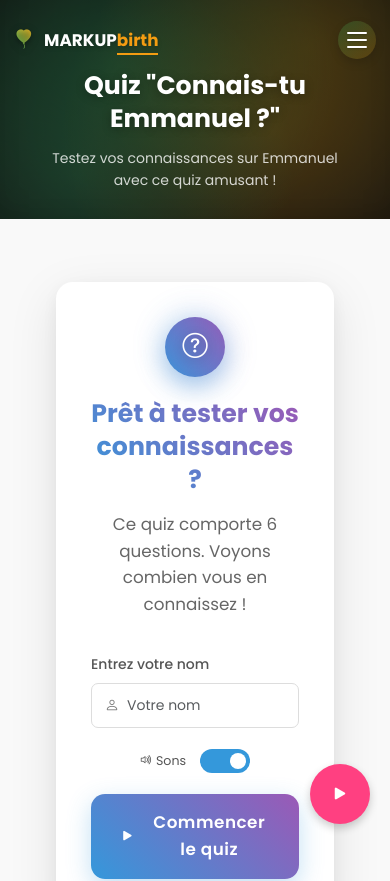
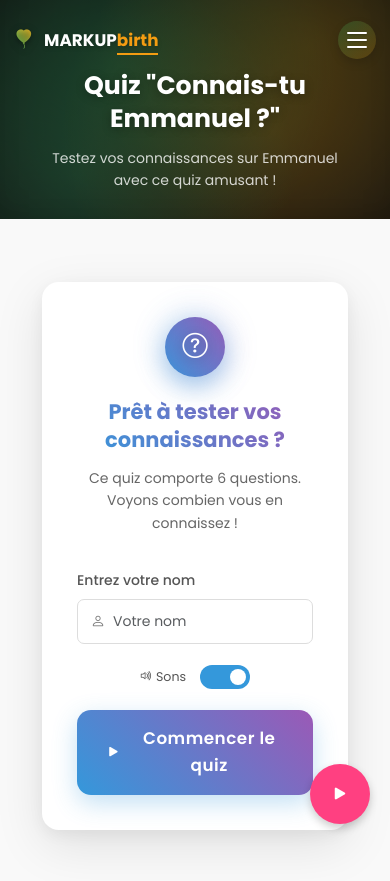
Before and after one commit to MARKUPsoft-corp/MARKUPbirth, a Nuxt app: page /quiz in a window 390 px wide. Shown: the top 881 px of the page. Built offline with nearby package versions, Linux system fonts and the light colour scheme.

Commit message:
toujours les quiz

```diff
--- /dev/null
+++ b/data/quiz-questions.ts
@@ -0,0 +1,104 @@
+import { QuizQuestion } from '~/stores/quiz';
+
+/**
+ * Base de données de questions pour le quiz.
+ * Pour ajouter de nouvelles questions, il suffit d'ajouter un nouvel objet à ce tableau.
+ * Chaque question doit avoir :
+ * - id: un identifiant unique (nombre)
+ * - question: le texte de la question
+ * - options: un tableau de 4 options de réponse
+ * - answer: l'index de la bonne réponse (0-3)
+ * - explanation: une explication de la bonne réponse (optionnel)
+ * - category: la catégorie de la question (optionnel)
+ * - difficulty: la difficulté de la question ('facile', 'moyen', 'difficile') (optionnel)
+ * - image: url d'une image associée à la question (optionnel)
+ */
+export const quizQuestions: QuizQuestion[] = [
+  {
+    id: 1,
+    question: "Quelle est la date de naissance d'Emmanuel ?",
+    options: ["1er janvier", "15 mars", "30 avril", "22 décembre"],
+    answer: 2,
+    explanation: "Emmanuel est né le 30 avril.",
+    category: "Personnel",
+    difficulty: "facile"
+  },
+  {
+    id: 2,
+    question: "Quel est le plat préféré d'Emmanuel ?",
+    options: ["Pizza", "Poulet DG", "Sushi", "Lasagnes"],
+    answer: 1,
+    explanation: "Le Poulet DG (Directeur Général) est un plat traditionnel camerounais très apprécié d'Emmanuel.",
+    category: "Gastronomie",
+    difficulty: "moyen"
+  },
+  {
+    id: 3,
+    question: "Quel sport Emmanuel pratique-t-il régulièrement ?",
+    options: ["Football", "Basketball", "Tennis", "Natation"],
+    answer: 3,
+    explanation: "Emmanuel est un passionné de natation et pratique ce sport régulièrement.",
+    category: "Loisirs",
+    difficulty: "moyen"
+  },
+  {
+    id: 4,
+    question: "Quelle est la couleur préférée d'Emmanuel ?",
+    options: ["Rouge", "Bleu", "Vert", "Noir"],
+    answer: 1,
+    explanation: "Le bleu est la couleur préférée d'Emmanuel.",
+    category: "Personnel",
+    difficulty: "facile"
+  },
+  {
+    id: 5,
+    question: "Quel est le film préféré d'Emmanuel ?",
+    options: ["Star Wars", "Le Parrain", "Inception", "Matrix"],
+    answer: 2,
+    explanation: "Inception, réalisé par Christopher Nolan, est le film préféré d'Emmanuel.",
+    category: "Divertissement",
+    difficulty: "moyen"
+  },
+  {
+    id: 6,
+    question: "Quel est le pays que rêve de visiter Emmanuel ?",
+    options: ["Japon", "Brésil", "Nouvelle-Zélande", "Egypte"],
+    answer: 0,
+    explanation: "Le Japon et sa culture fascinante sont en tête de la liste des voyages rêvés d'Emmanuel.",
+    category: "Voyages",
+    difficulty: "difficile"
+  },
+  {
+    id: 7,
+    question: "Quel animal Emmanuel préfère-t-il ?",
+    options: ["Chien", "Chat", "Dauphin", "Aigle"],
+    answer: 2,
+    explanation: "Emmanuel est fasciné par l'intelligence des dauphins.",
+    category: "Animaux",
+    difficulty: "difficile"
+  },
+  {
+    id: 8,
+    question: "Quelle musique Emmanuel écoute-t-il le plus souvent ?",
+    options: ["Rock", "Jazz", "Hip-hop", "Classique"],
+    answer: 1,
+    explanation: "Emmanuel apprécie particulièrement le jazz et son improvisation.",
+    category: "Musique",
+    difficulty: "moyen"
+  }
+];
+
+/**
+ * Pour ajouter de nouvelles questions, il suffit de copier et adapter ce modèle :
+
+  {
+    id: 9, // Incrémenter pour chaque nouvelle question
+    question: "Texte de votre question ?",
+    options: ["Option 1", "Option 2", "Option 3", "Option 4"],
+    answer: 0, // Index de la bonne réponse (0-3)
+    explanation: "Explication de la bonne réponse",
+    category: "Catégorie", // Ex: Personnel, Loisirs, Profession, etc.
+    difficulty: "facile" // "facile", "moyen", ou "difficile"
+  },
+
+ */
--- a/pages/quiz.vue
+++ b/pages/quiz.vue
@@ -388,20 +388,24 @@ const submitAnswer = () => {
     }, 1500);
   }
 
-  // Stocker la réponse dans le store
-  quizStore.submitAnswer(selectedAnswer.value);
+  // Enregistrer la réponse dans le store
+  // Mais sans passer à la question suivante automatiquement
+  userAnswers.value[currentQuestionIndex.value] = selectedAnswer.value;
 };
 
 // Passer à la question suivante
 const nextQuestion = () => {
   if (currentQuestionIndex.value < totalQuestions.value - 1) {
+    // Utiliser la méthode du store pour passer à la question suivante
+    quizStore.submitAnswer(selectedAnswer.value);
     showExplanation.value = false;
     selectedAnswer.value = -1; // Réinitialiser la réponse sélectionnée
-    quizStore.currentQuestionIndex++; // Avancer à la question suivante
     playSound('click');
   } else {
-    // Fin du quiz
+    // Fin du quiz - s'assurer que toutes les réponses sont enregistrées avant de terminer
+    quizStore.submitAnswer(selectedAnswer.value); // Soumettre la dernière réponse
     showExplanation.value = false;
+    // On utilise directement le store pour afficher l'écran de fin
     quizStore.completeQuiz();
     playSound('complete');
   }
@@ -415,6 +419,14 @@ const resetQuiz = () => {
   showExplanation.value = false;
   playSound('click');
 };
+
+// Réagir aux changements d'index de question du store
+watch(() => quizStore.currentQuestionIndex, (newIndex) => {
+  // Mettre à jour l'index local lorsque le store change
+  if (currentQuestionIndex.value !== newIndex) {
+    currentQuestionIndex.value = newIndex;
+  }
+});
 
 // Initialisation du quiz
 onMounted(() => {
@@ -1512,12 +1524,17 @@ input:checked + .slider:before {
   }
 
   .quiz-content {
-    padding: 0 1rem;
+    padding: 0 0.7rem;
+    max-width: 100%;
   }
 
   .quiz-card, .question-card {
     padding: 2rem;
     border-radius: 1rem;
+    width: calc(100% - 1rem);
+    max-width: 100%;
+    margin-left: auto;
+    margin-right: auto;
   }
 
   .card-header-icon {
@@ -1592,23 +1609,54 @@ input:checked + .slider:before {
     font-size: 1rem;
   }
 
+  .quiz-content {
+    padding: 0;
+    margin: 0;
+    width: 100%;
+  }
+
+  .quiz-card, .question-card {
+    padding: 1.5rem;
+    border-radius: 0.8rem;
+    width: 100%;
+    max-width: 100%;
+    margin-left: 0;
+    margin-right: 0;
+    box-shadow: 0 8px 30px rgba(0, 0, 0, 0.1);
+  }
+
   .question-text {
     font-size: 1.1rem;
+    padding: 0;
+    margin-bottom: 1.5rem;
   }
 
   .option-item {
     padding: 0.8rem 1rem;
+    margin-bottom: 0.7rem;
   }
 
   .option-letter {
     width: 1.5rem;
     height: 1.5rem;
     font-size: 0.8rem;
-  }
-
-  .submit-button, .next-button {
+    margin-right: 0.3rem;
+  }
+
+  .option-text {
+    font-size: 0.95rem;
+    line-height: 1.4;
+  }
+
+  .submit-button, .next-button, .retry-button {
     padding: 0.7rem 1.5rem;
     font-size: 1rem;
+    width: 100%;
+    border-radius: 0.8rem;
+  }
+
+  .question-controls {
+    width: 100%;
   }
 
   .card-header-icon {
@@ -1620,6 +1668,14 @@ input:checked + .slider:before {
     font-size: 1.8rem;
   }
 
+  .quiz-card-title {
+    font-size: 1.5rem;
+  }
+
+  .quiz-description {
+    font-size: 1rem;
+  }
+
   .result-header-icon {
     width: 60px;
     height: 60px;
@@ -1630,15 +1686,20 @@ input:checked + .slider:before {
   }
 
   .score-circle {
-    width: 100px;
-    height: 100px;
+    width: 120px;
+    height: 120px;
   }
 
   .score-number {
-    font-size: 1.8rem;
+    font-size: 2rem;
   }
 
   .score-fractional {
+    font-size: 0.9rem;
+  }
+
+  .result-badge {
+    padding: 0.5rem 1.2rem;
     font-size: 0.9rem;
   }
 
@@ -1650,5 +1711,14 @@ input:checked + .slider:before {
   .floating-icon, .header-icon {
     display: none;
   }
+
+  .explanation-box {
+    padding: 0.8rem;
+    margin: 1rem 0;
+  }
+
+  .explanation-content {
+    font-size: 0.9rem;
+  }
 }
 </style>
--- a/stores/quiz.ts
+++ b/stores/quiz.ts
@@ -2,7 +2,7 @@ import { defineStore } from 'pinia';
 import { ref, computed } from 'vue';
 
 // Types pour le nouveau quiz
-interface QuizQuestion {
+export interface QuizQuestion {
   id: number;
   question: string;
   options: string[];
@@ -23,82 +23,12 @@ interface QuizResult {
   badge: string;
 }
 
+// Importer les questions depuis un fichier séparé pour faciliter les ajouts futurs
+import { quizQuestions } from '~/data/quiz-questions';
+
 export const useQuizStore = defineStore('quiz', () => {
   // Base de questions enrichie pour le quiz
-  const questions = ref<QuizQuestion[]>([
-    {
-      id: 1,
-      question: "Quelle est la date de naissance d'Emmanuel ?",
-      options: ["1er janvier", "15 mars", "30 avril", "22 décembre"],
-      answer: 2,
-      explanation: "Emmanuel est né le 30 avril.",
-      category: "Personnel",
-      difficulty: "facile"
-    },
-    {
-      id: 2,
-      question: "Quel est le plat préféré d'Emmanuel ?",
-      options: ["Pizza", "Poulet DG", "Sushi", "Lasagnes"],
-      answer: 1,
-      explanation: "Le Poulet DG (Directeur Général) est un plat traditionnel camerounais très apprécié d'Emmanuel.",
-      category: "Gastronomie",
-      difficulty: "moyen"
-    },
-    {
-      id: 3,
-      question: "Quel sport Emmanuel pratique-t-il régulièrement ?",
-      options: ["Football", "Basketball", "Tennis", "Natation"],
-      answer: 3,
-      explanation: "Emmanuel est un passionné de natation et pratique ce sport régulièrement.",
-      category: "Loisirs",
-      difficulty: "moyen"
-    },
-    {
-      id: 4,
-      question: "Quelle est la couleur préférée d'Emmanuel ?",
-      options: ["Rouge", "Bleu", "Vert", "Noir"],
-      answer: 1,
-      explanation: "Le bleu est la couleur préférée d'Emmanuel.",
-      category: "Personnel",
-      difficulty: "facile"
-    },
-    {
-      id: 5,
-      question: "Quel est le film préféré d'Emmanuel ?",
-      options: ["Star Wars", "Le Parrain", "Inception", "Matrix"],
-      answer: 2,
-      explanation: "Inception, réalisé par Christopher Nolan, est le film préféré d'Emmanuel.",
-      category: "Divertissement",
-      difficulty: "moyen"
-    },
-    {
-      id: 6,
-      question: "Quel est le pays que rêve de visiter Emmanuel ?",
-      options: ["Japon", "Brésil", "Nouvelle-Zélande", "Egypte"],
-      answer: 0,
-      explanation: "Le Japon et sa culture fascinante sont en tête de la liste des voyages rêvés d'Emmanuel.",
-      category: "Voyages",
-      difficulty: "difficile"
-    },
-    {
-      id: 7,
-      question: "Quel animal Emmanuel préfère-t-il ?",
-      options: ["Chien", "Chat", "Dauphin", "Aigle"],
-      answer: 2,
-      explanation: "Emmanuel est fasciné par l'intelligence des dauphins.",
-      category: "Animaux",
-      difficulty: "difficile"
-    },
-    {
-      id: 8,
-      question: "Quelle musique Emmanuel écoute-t-il le plus souvent ?",
-      options: ["Rock", "Jazz", "Hip-hop", "Classique"],
-      answer: 1,
-      explanation: "Emmanuel apprécie particulièrement le jazz et son improvisation.",
-      category: "Musique",
-      difficulty: "moyen"
-    }
-  ]);
+  const questions = ref<QuizQuestion[]>(quizQuestions);
 
   // État du quiz
   const shuffledQuestions = ref<QuizQuestion[]>([]);
@@ -138,13 +68,23 @@ export const useQuizStore = defineStore('quiz', () => {
     return "👍 Participant";
   });
 
+  // Configuration du quiz
+  const quizConfig = {
+    questionsPerQuiz: 6, // Nombre de questions par quiz - facilement modifiable
+    shuffleQuestions: true // Mélanger les questions - facilement modifiable
+  };
+
   // Initialisation du quiz
   const initializeQuiz = () => {
-    // Mélanger les questions pour chaque quiz
-    shuffledQuestions.value = [...questions.value].sort(() => Math.random() - 0.5);
+    let selectedQuestions = [...questions.value];
 
-    // Limiter à 6 questions par quiz
-    shuffledQuestions.value = shuffledQuestions.value.slice(0, 6);
+    // Mélanger les questions si l'option est activée
+    if (quizConfig.shuffleQuestions) {
+      selectedQuestions = selectedQuestions.sort(() => Math.random() - 0.5);
+    }
+
+    // Limiter au nombre de questions défini dans la configuration
+    shuffledQuestions.value = selectedQuestions.slice(0, quizConfig.questionsPerQuiz);
 
     // Réinitialiser les réponses utilisateur
     userAnswers.value = new Array(shuffledQuestions.value.length).fill(-1);
@@ -161,11 +101,12 @@ export const useQuizStore = defineStore('quiz', () => {
       return false;
     }
 
-    // Enregistrer la réponse
+    // Enregistrer la réponse pour la question actuelle
     userAnswers.value[currentQuestionIndex.value] = answerIndex;
 
     // Passer à la question suivante
     if (currentQuestionIndex.value < shuffledQuestions.value.length - 1) {
+      // Avancer à la question suivante
       currentQuestionIndex.value++;
       return true;
     } else {
```
